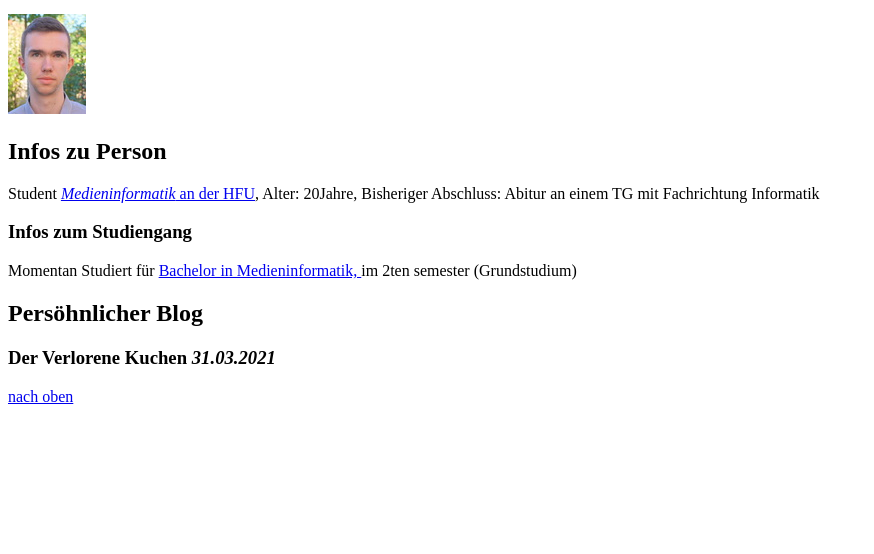
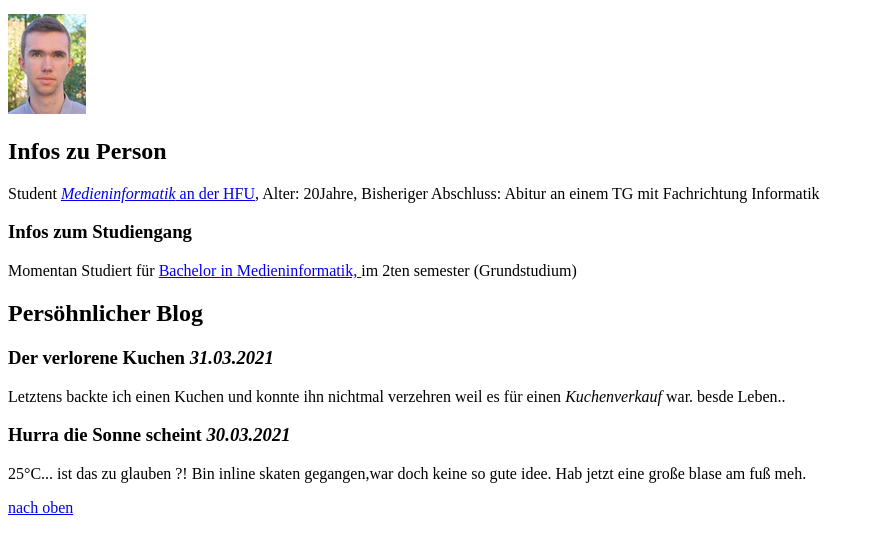
Before and after one commit to jochempunt/Gis-Sose-2021, a plain HTML site: page Aufgabe1.2/ueber_mich.html in a window 1280 px wide. Shown: the part 136-690 px from the top of the page, without its empty margins (0-874 px from the left). Drawn offline with Linux system fonts and the light colour scheme.

Commit message:
fertigstellung blog

```diff
--- a/Aufgabe1.2/ueber_mich.html
+++ b/Aufgabe1.2/ueber_mich.html
@@ -37,13 +37,16 @@
             <h2>Persöhnlicher Blog</h2>
 
             <article>
-                <h3> <b>Der Verlorene Kuchen</b> <i>31.03.2021</i></h3>
-
-
+                <h3> <b>Der verlorene Kuchen</b> <i>31.03.2021</i></h3>
+                <p>Letztens backte ich einen Kuchen und konnte ihn nichtmal verzehren weil es für einen <i>Kuchenverkauf</i> war. besde Leben..
+                </p>
             </article>
 
-
-
+            <article>
+                <h3> <b>Hurra die Sonne scheint</b> <i>30.03.2021</i></h3>
+                <p>25°C... ist das zu glauben ?! Bin inline skaten gegangen,war doch keine so gute idee. Hab jetzt eine große blase am fuß meh.
+                </p>
+            </article>
         </section>
     </main>
     <footer>
```
